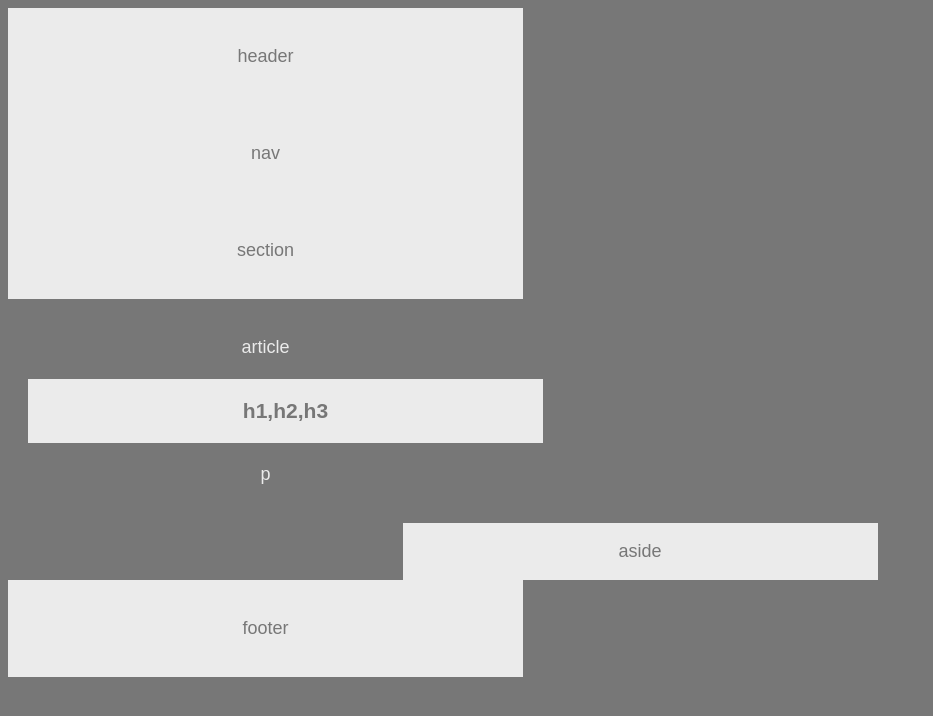
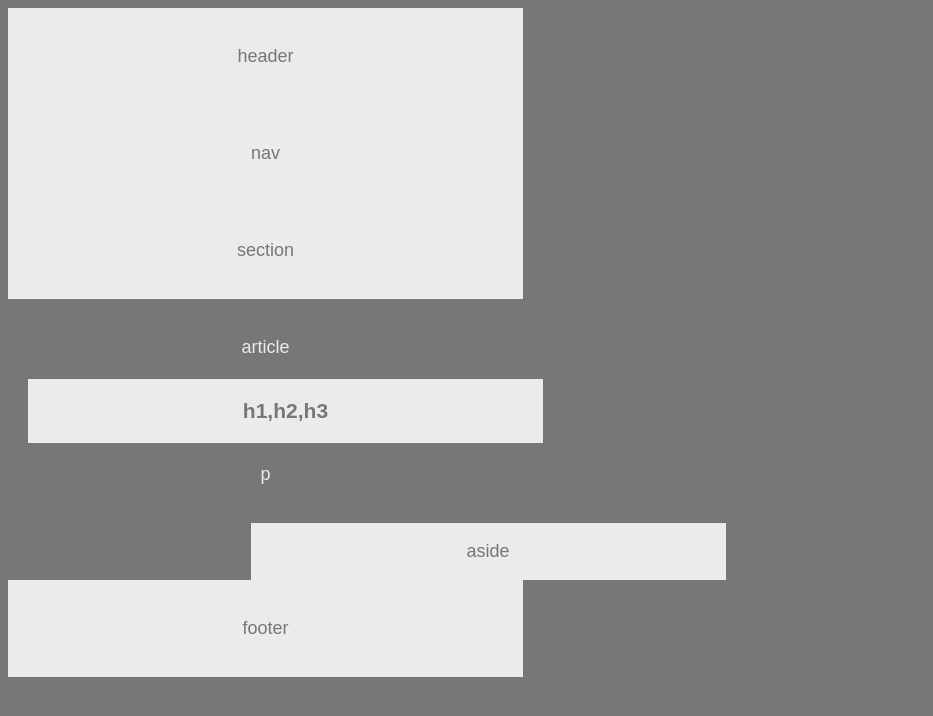
Before and after one commit to SylvanZz/HW-Wireframe, a plain HTML site: page index.html in a window 1280 px wide. Shown: the whole page, without its empty margins (0-933 px from the left). Drawn offline with Linux system fonts and the light colour scheme.

Commit message:
Update style.css

```diff
--- a/style.css
+++ b/style.css
@@ -5,10 +5,10 @@
 }
 
 body {
-    font-family: 'Arial', 'Helvetica Neue', Helvetica, sans-serif;
+    font-family: 'Arial', 'Helvetica Neue', 'Helvetica', sans-serif;
     background-color: #777;
     color: #777;
-    width: 960 px;
+    width: 960px;
     font-size: 18px;
 }
 
```
